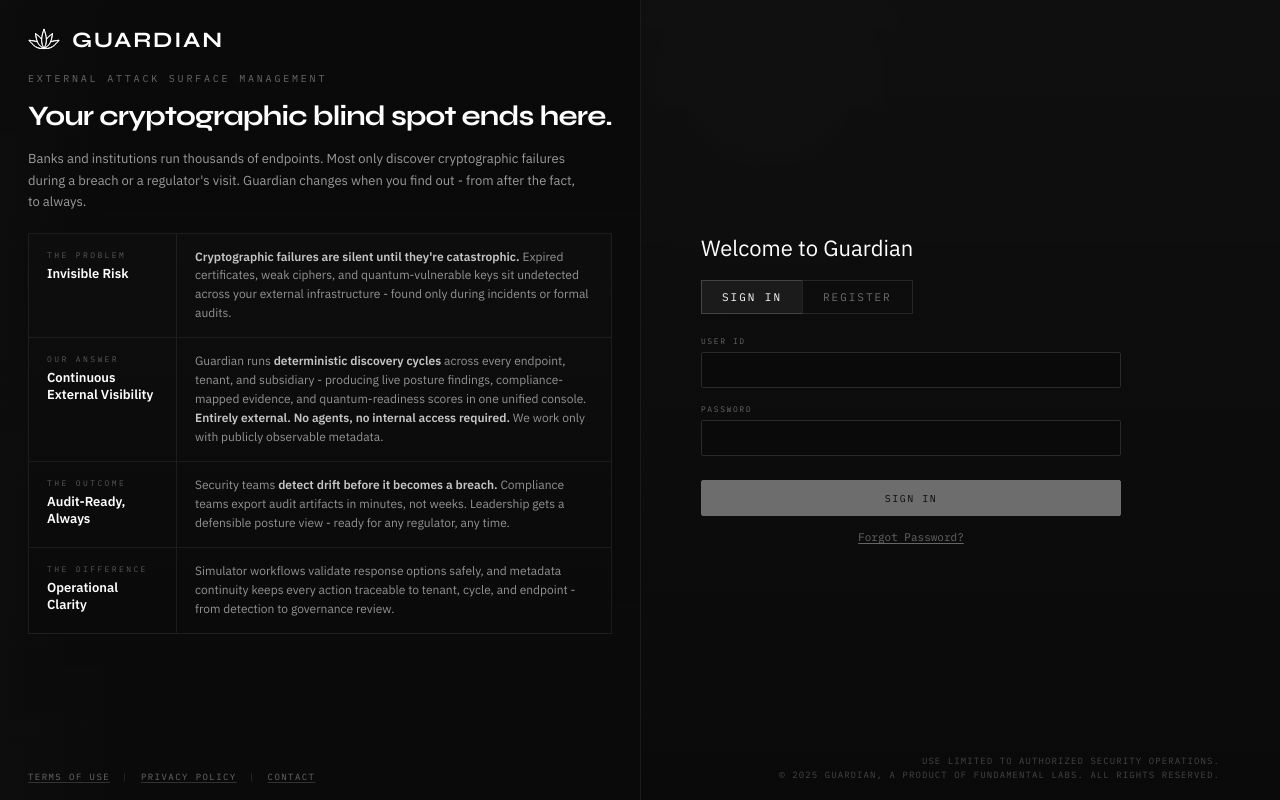
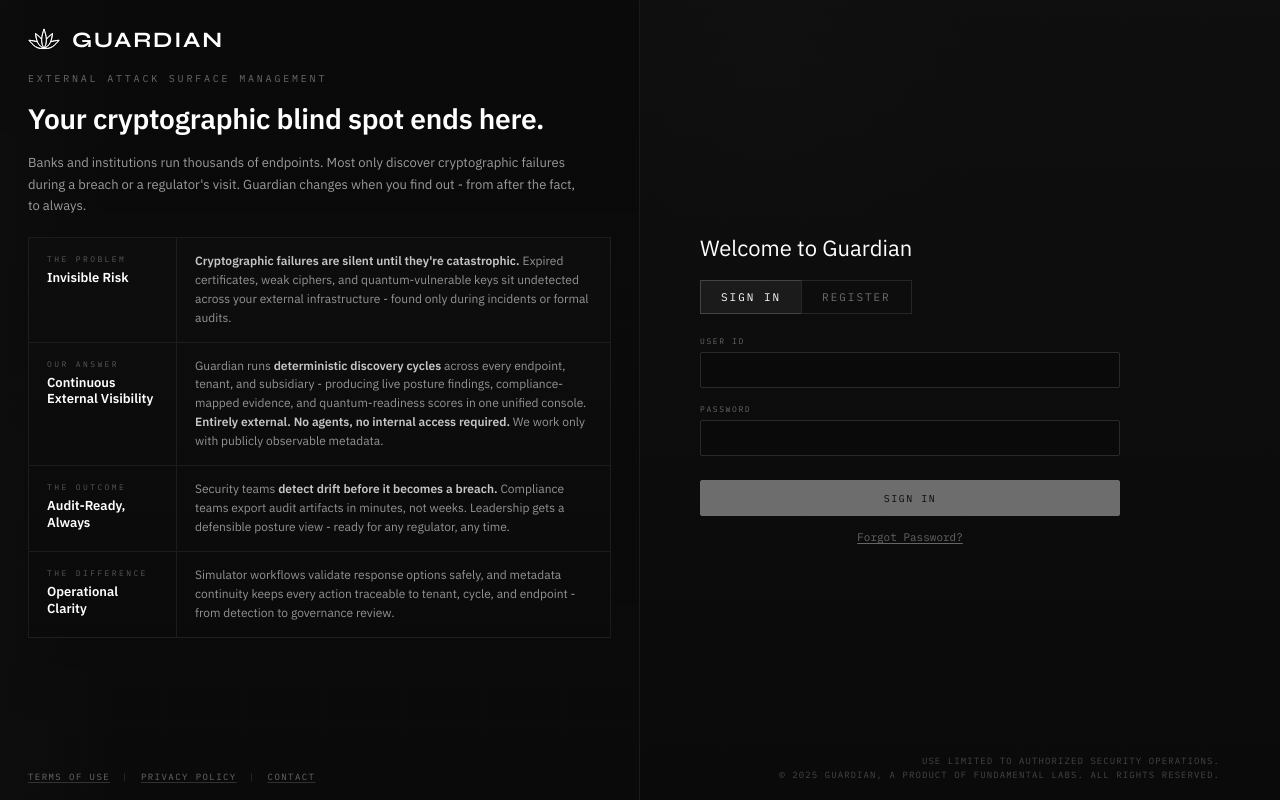
Before and after one commit to ADITYATALEKAR/guardian-platform, a React (Vite) app in the folder layers/layer5_interface_ui_ux/: page /login in a window 1280 px wide. Built offline with nearby package versions, Linux system fonts and the light colour scheme.

Commit message:
Headline: switch to font-primary (same as lede) to fix g descender clipping

```diff
--- a/layers/layer5_interface_ui_ux/src/layouts/auth-layout.css
+++ b/layers/layer5_interface_ui_ux/src/layouts/auth-layout.css
@@ -81,11 +81,11 @@
 /* Headline */
 .auth-layout__headline {
   margin: 0 0 14px;
-  font-family: var(--font-display);
+  font-family: var(--font-primary);
   font-size: clamp(18px, 2.2vw, 34px);
   font-weight: 700;
-  line-height: 1.25;
-  letter-spacing: -0.03em;
+  line-height: 1.4;
+  letter-spacing: -0.01em;
   color: var(--pure);
   white-space: nowrap;
   overflow: visible;
```
